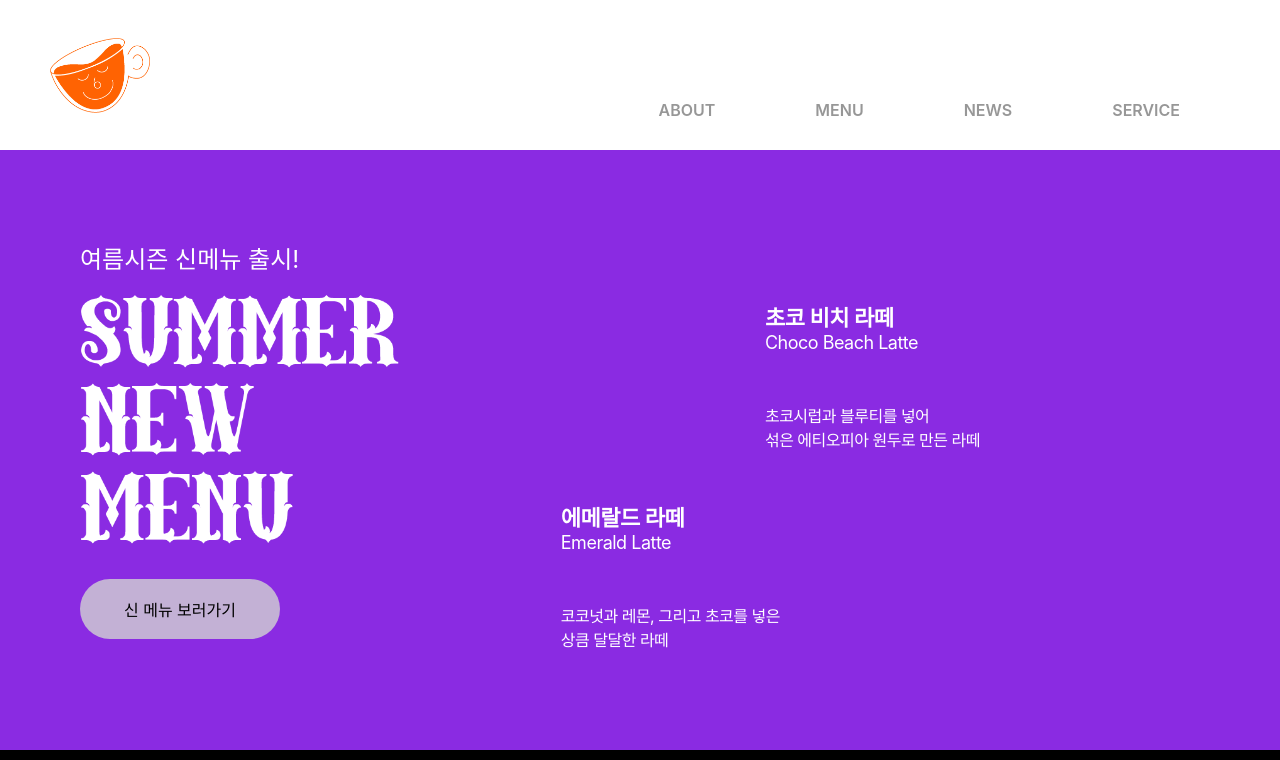
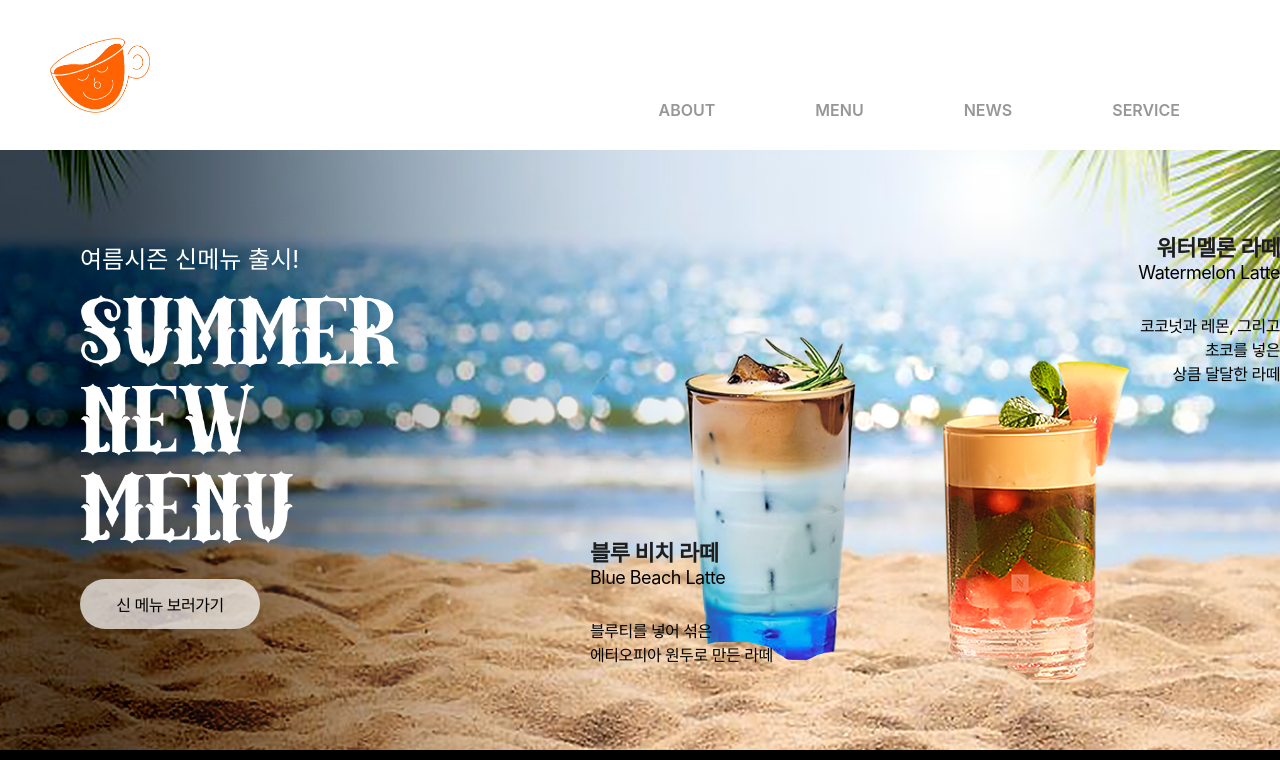
Before and after one commit to geumsong/project_cafe, a React (Create React App) app: page / in a window 1280 px wide. Shown: the top 760 px of the page. Built offline with nearby package versions, Linux system fonts and the light colour scheme.

Commit message:
[Edit]메인페이지 디자인 및 로고링크 추가, 오류수정

```diff
--- a/src/App.js
+++ b/src/App.js
@@ -10,7 +10,7 @@ import Footer from "./Pages/footer";
 function App() {
   return (
     <div>
-      <Header />
+      <Header/>
       <BrowserRouter>
         <Routes>
           <Route path="/" Component={Home} />
--- a/src/Header/index.jsx
+++ b/src/Header/index.jsx
@@ -5,11 +5,13 @@ const Header = () => {
   return (
     <div>
       <div className="header">
-        <img
-          className="logo"
-          src={require("../assets/img/cuplogo.png")}
-          alt="로고"
-        />
+        <a href="/">
+          <img
+            className="logo"
+            src={require("../assets/img/cuplogo.png")}
+            alt="로고"
+          />
+        </a>
 
         <div className="categories">
           <span className="nav">ABOUT</span>
--- a/src/Pages/home.jsx
+++ b/src/Pages/home.jsx
@@ -14,30 +14,34 @@ const Home = () => {
             src={require("../assets/img/summer.png")}
             alt="제목"
           />
-          <button className="goToNewMenuButton">
-            {/* Link to 경로 menuPage 생성되면 변경할것 */}
-            <Link to="/aboutPage_brand" className="goToNewMenu">신 메뉴 보러가기 </Link>
-          </button>
+          <Link to="/aboutPage_brand" className="goToNewMenu">
+            <button className="goToNewMenuButton">
+              {/* Link to 경로 menuPage 생성되면 변경할것 */}신 메뉴 보러가기
+            </button>
+          </Link>
         </div>
-        <div className="emeraldAndChocoText">
-          <div className="emeraldLatte">
-            <span className="name"> 에메랄드 라떼</span>
-            <span className="englishName">Emerald Latte</span>
+
+        <div className="watermelonAndBlueText">
+          <div className="watermelonLatte">
+            <span className="name">워터멜론 라떼</span>
+            <span className="englishName">Watermelon Latte</span>
             <span className="explanation">
               코코넛과 레몬, 그리고 초코를 넣은 {"\n"}상큼 달달한 라떼
             </span>
           </div>
-          <div className="chocoBeachLatte">
-            <span className="name">초코 비치 라떼</span>
-            <span className="englishName">Choco Beach Latte</span>
+          <div className="blueBeachLatte">
+            <span className="name">블루 비치 라떼</span>
+            <span className="englishName">Blue Beach Latte</span>
             <span className="explanation">
-              초코시럽과 블루티를 넣어 {"\n"} 섞은 에티오피아 원두로 만든 라떼
+              블루티를 넣어 섞은 {"\n"}에티오피아 원두로 만든 라떼
             </span>
           </div>
         </div>
       </div>
+
       <div className="EmeraldLatteImage" src="" alt="에메랄드라떼" />
       <div className="chocoBeachLatteImage" src="" alt="초코비치라떼" />
+
       {/* 공지사항,이벤트 섹션 */}
       <div className="blackbox">
         <div className="noticeSection">
--- a/src/styles/pages/home.scss
+++ b/src/styles/pages/home.scss
@@ -1,12 +1,14 @@
 .mainBackgroundImage {
+  display: flex;
   width: 100%;
   height: 600px;
-  background-color: #8a2be2;
+  background-image: url(../../assets/img/Rectangle2.png);
+  background-size: cover;
+  background-position: center;
 
   .mainBackgroundTitle {
     display: flex;
     flex-direction: column;
-    position: absolute;
     margin-left: 80px;
 
     .mainFirstTitleText {
@@ -21,12 +23,13 @@
     }
 
     .goToNewMenuButton {
-      width: 200px;
-      height: 60px;
+      width: 180px;
+      height: 50px;
       text-align: center;
       margin-top: 25px;
-      background-color: lightgray;
-      background-color: rgba(211, 211, 211, 0.8);
+      font-size: 16px;
+      letter-spacing: -0.5px;
+      background-color: rgba(255, 255, 255, 0.711);
       border-radius: 30px;
       cursor: pointer;
       border: none;
@@ -38,35 +41,34 @@
       }
     }
   }
-}
 
-.emeraldAndChocoText {
+  .watermelonAndBlueText {
+    display: flex;
+    flex-direction: column;
     letter-spacing: -0.5px;
-  color: white;
     white-space: pre-line;
 
     //absoloute 코드 빼서 다시 코드짜기
-  .emeraldLatte {
+    .watermelonLatte {
       display: flex;
       flex-direction: column;
-    position: absolute;
-    top: 500px;
-    right: 500px;
+      text-align: right;
+      margin-top: 80px;
+      margin-left: 730px;
     }
 
-  .chocoBeachLatte {
+    .blueBeachLatte {
       display: flex;
       flex-direction: column;
-    position: absolute;
-    top: 300px;
-    right: 300px;
+      margin-top: 150px;
+      margin-left: 190px;
     }
   }
-
   //중복되는건 밖으로 꺼내놓는게 좋을까?
   .name {
     font-size: 22px;
     font-weight: 600;
+    color: rgb(30, 30, 30);
   }
 
   .englishName {
@@ -74,7 +76,8 @@
   }
 
   .explanation {
-  margin-top: 50px;
+    margin-top: 30px;
+  }
 }
 
 /* 공지사항,이벤트 섹션 */
@@ -82,7 +85,6 @@
   display: flex;
   background-color: rgb(0, 0, 0);
   width: 100%;
-}
 
   .noticeSection {
     display: flex;
@@ -99,20 +101,24 @@
     font-size: 18px;
     line-height: 70px;
   }
+}
 
 .noticeTitle {
   margin-left: 40px;
   color: white;
+  cursor: pointer;
 }
 
 .plus {
   margin: auto;
+  cursor: pointer;
 }
 
 .secondBackground {
   display: flex;
   flex-basis: auto;
   height: 400px;
+  background-color: aqua;
 }
 
 .menuFrames {
@@ -129,8 +135,7 @@
   align-items: center;
   width: 100%;
   height: 609px;
-  // 에러발생
-  // background-image: url(/src/assets/img/backgroundCheckPattern.png);
+  background-image: url(../../assets/img/backgroundCheckPattern.png);
   background-size: 100%;
 }
 
```
Also changed, not shown: src/assets/img/Rectangle2.png (added). Lines whose indentation alone changed are shown as unchanged.
